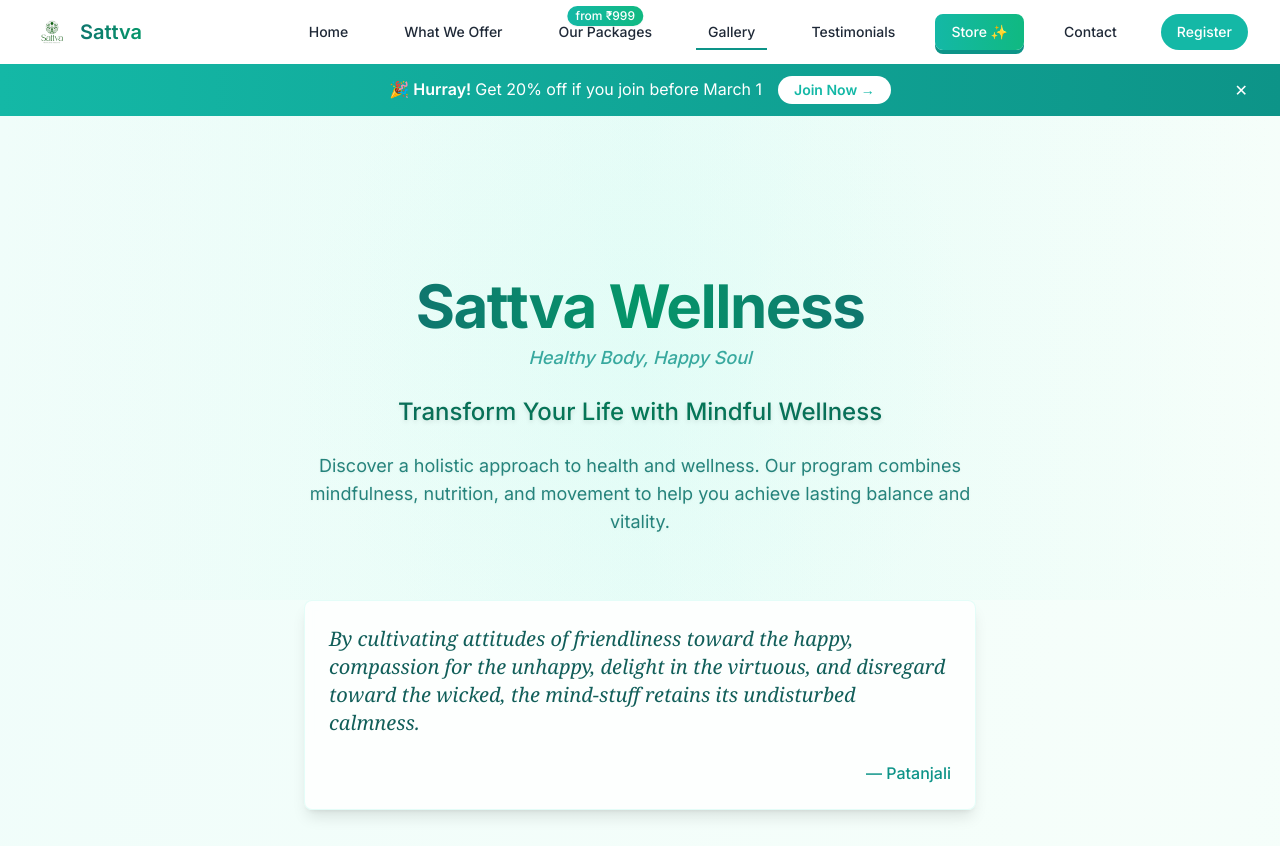
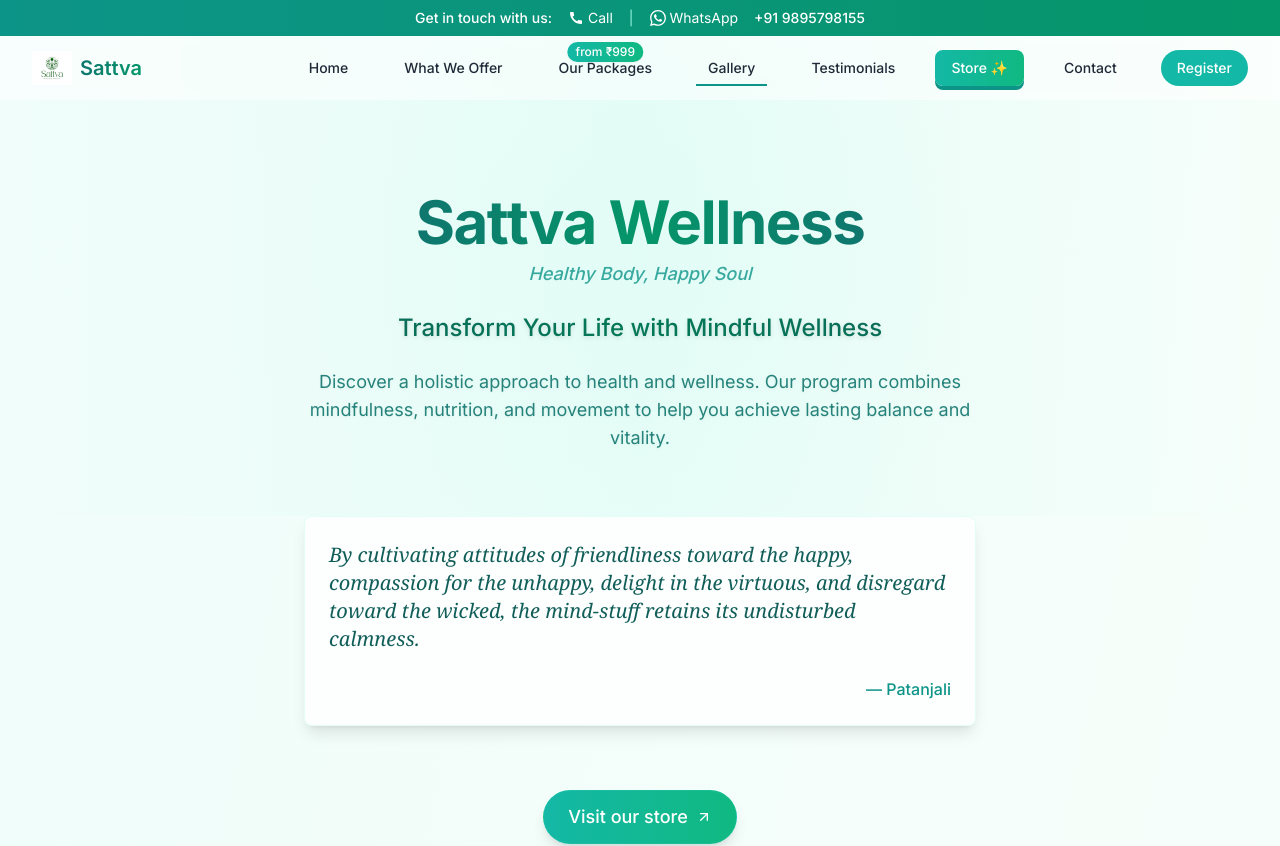
Before and after one commit to vipinvkartha/sattva-wellness, a Next.js app: page / in a window 1280 px wide. Shown: the top 846 px of the page. Built offline with nearby package versions, Linux system fonts and the light colour scheme.

Commit message:
add call menu

```diff
--- a/app/components/CampaignBanner.tsx
+++ b/app/components/CampaignBanner.tsx
@@ -3,34 +3,42 @@
 import { useState } from 'react';
 
 export default function CampaignBanner() {
-  const [isVisible, setIsVisible] = useState(true);
-
-  if (!isVisible) return null;
-
   return (
-    <div className="relative bg-gradient-to-r from-[#14b8a6] to-[#0d9488] text-white py-3 px-4 mt-[64px]">
-      <div className="max-w-7xl mx-auto flex items-center justify-center text-center relative">
-        <div className="animate-bounce-gentle">
-          <span className="font-semibold">🎉 Hurray! </span>
-          <span className="hidden sm:inline">Get 20% off if you join before March 1</span>
-          <span className="sm:hidden">20% off until March 1</span>
+    <div className="fixed top-0 left-0 right-0 z-[101] bg-gradient-to-r from-teal-600 to-emerald-600 text-white text-sm py-2 px-4">
+      <div className="max-w-7xl mx-auto flex justify-center items-center gap-4 flex-wrap">
+        <span className="font-medium">Get in touch with us:</span>
+        <div className="flex items-center gap-4">
           <a
-            href="https://forms.zohopublic.eu/sattva/form/SattvaWellnessRegistrationForm/formperma/uESkDIJRLWFDFCpd6VWeBhSa5TEBQEBLsUVnG1JVayI"
+            href="tel:+919895798155"
+            className="inline-flex items-center gap-1 hover:text-teal-100 transition-colors"
+          >
+            <svg
+              className="w-4 h-4"
+              fill="currentColor"
+              viewBox="0 0 24 24"
+            >
+              <path d="M20.01 15.38c-1.23 0-2.42-.2-3.53-.56a.977.977 0 00-1.01.24l-1.57 1.97c-2.83-1.35-5.48-3.9-6.89-6.83l1.95-1.66c.27-.28.35-.67.24-1.02-.37-1.11-.56-2.3-.56-3.53 0-.54-.45-.99-.99-.99H4.19C3.65 3 3 3.24 3 3.99 3 13.28 10.73 21 20.01 21c.71 0 .99-.63.99-1.18v-3.45c0-.54-.45-.99-.99-.99z" />
+            </svg>
+            Call
+          </a>
+          <span className="text-teal-200">|</span>
+          <a
+            href="https://wa.me/919895798155"
             target="_blank"
             rel="noopener noreferrer"
-            className="ml-2 sm:ml-4 inline-block bg-white text-[#14b8a6] px-4 py-1 rounded-full text-sm font-semibold
-            hover:bg-opacity-90 transition-all duration-300"
+            className="inline-flex items-center gap-1 hover:text-teal-100 transition-colors"
           >
-            Join Now →
+            <svg
+              className="w-4 h-4"
+              fill="currentColor"
+              viewBox="0 0 24 24"
+            >
+              <path d="M17.472 14.382c-.297-.149-1.758-.867-2.03-.967-.273-.099-.471-.148-.67.15-.197.297-.767.966-.94 1.164-.173.199-.347.223-.644.075-.297-.15-1.255-.463-2.39-1.475-.883-.788-1.48-1.761-1.653-2.059-.173-.297-.018-.458.13-.606.134-.133.298-.347.446-.52.149-.174.198-.298.298-.497.099-.198.05-.371-.025-.52-.075-.149-.669-1.612-.916-2.207-.242-.579-.487-.5-.669-.51-.173-.008-.371-.01-.57-.01-.198 0-.52.074-.792.372-.272.297-1.04 1.016-1.04 2.479 0 1.462 1.065 2.875 1.213 3.074.149.198 2.096 3.2 5.077 4.487.709.306 1.262.489 1.694.625.712.227 1.36.195 1.871.118.571-.085 1.758-.719 2.006-1.413.248-.694.248-1.289.173-1.413-.074-.124-.272-.198-.57-.347m-5.421 7.403h-.004a9.87 9.87 0 01-5.031-1.378l-.361-.214-3.741.982.998-3.648-.235-.374a9.86 9.86 0 01-1.51-5.26c.001-5.45 4.436-9.884 9.888-9.884 2.64 0 5.122 1.03 6.988 2.898a9.825 9.825 0 012.893 6.994c-.003 5.45-4.437 9.884-9.885 9.884m8.413-18.297A11.815 11.815 0 0012.05 0C5.495 0 .16 5.335.157 11.892c0 2.096.547 4.142 1.588 5.945L.057 24l6.305-1.654a11.882 11.882 0 005.683 1.448h.005c6.554 0 11.89-5.335 11.893-11.893a11.821 11.821 0 00-3.48-8.413Z" />
+            </svg>
+            WhatsApp
           </a>
+          <span className="font-medium">+91 9895798155</span>
         </div>
-        <button
-          onClick={() => setIsVisible(false)}
-          className="absolute right-2 sm:right-4 top-1/2 transform -translate-y-1/2 text-white hover:opacity-75"
-          aria-label="Close banner"
-        >
-          ✕
-        </button>
       </div>
     </div>
   );
--- a/app/components/NavMenu.tsx
+++ b/app/components/NavMenu.tsx
@@ -124,7 +124,7 @@ function NavMenu() {
 
   return (
     <>
-      <nav className={`fixed top-0 left-0 right-0 z-[100] transition-all duration-300 ${
+      <nav className={`fixed top-[36px] left-0 right-0 z-[100] transition-all duration-300 ${
         isScrolled || isMobileMenuOpen
           ? 'bg-white/90 dark:bg-gray-900/90 backdrop-blur-md shadow-lg'
           : 'bg-white/50 dark:bg-gray-900/50 backdrop-blur-sm'
--- a/app/page.tsx
+++ b/app/page.tsx
@@ -171,7 +171,7 @@ export default function Home() {
       <NavMenu />
 
       {/* Hero Section */}
-      <section id="home" className="relative px-4 pt-28 pb-16 sm:px-6 lg:px-8 lg:pt-40 overflow-hidden">
+      <section id="home" className="relative px-4 pt-36 pb-16 sm:px-6 lg:px-8 lg:pt-48 overflow-hidden">
         {/* Subtle pattern overlay */}
         <div className="absolute inset-0 bg-[radial-gradient(circle_at_center,_var(--tw-gradient-stops))] from-teal-100/20 via-transparent to-transparent dark:from-teal-800/10"></div>
         <div className="absolute inset-0 bg-gradient-to-r from-transparent via-teal-100/30 to-transparent
```
